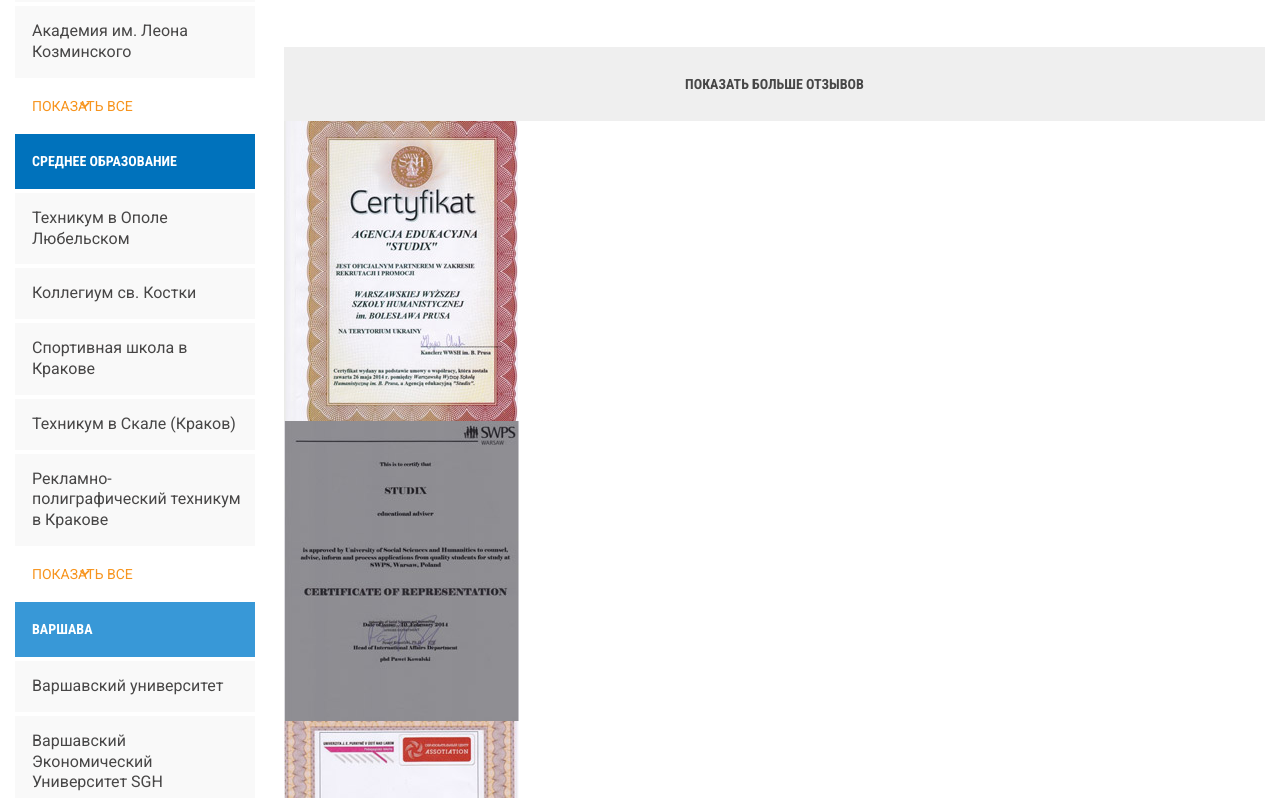
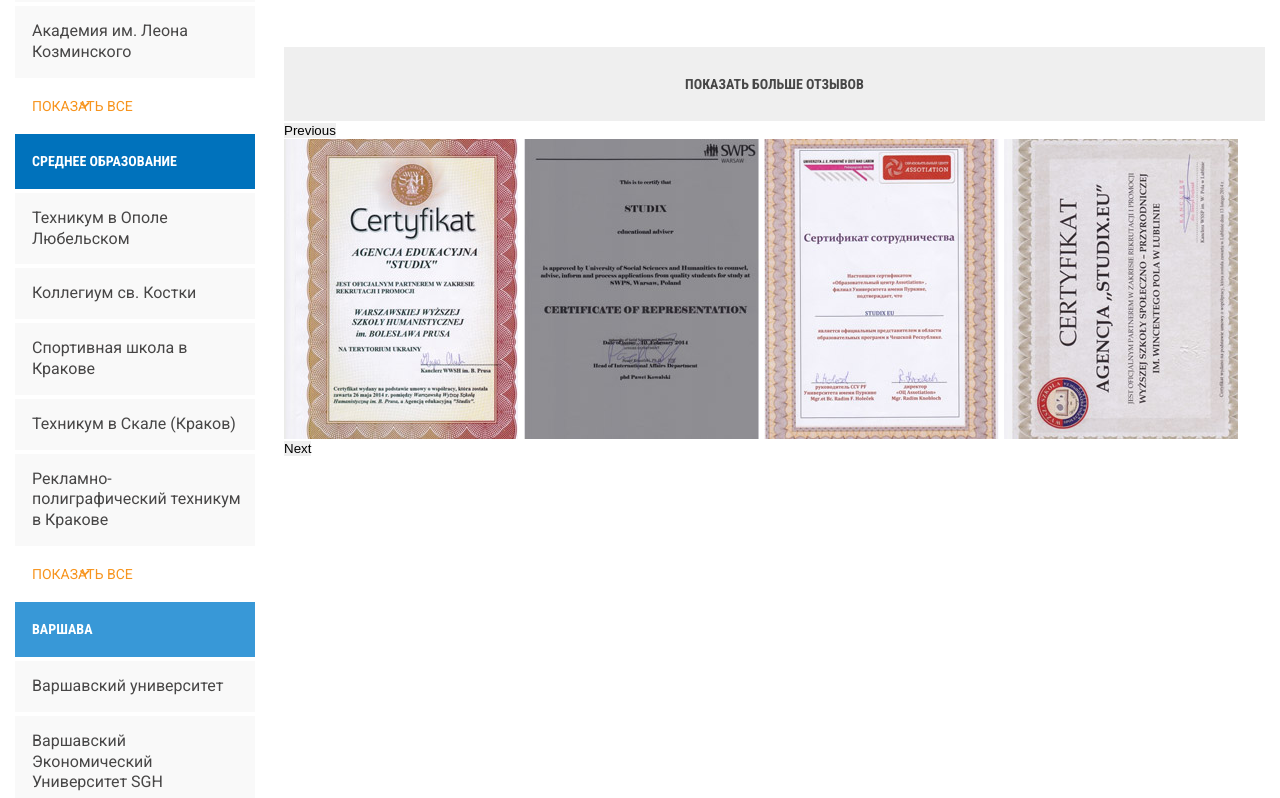
Before and after one commit to IrynaDemianiuk/studix, a website: page index.html in a window 1280 px wide. Shown: the part 2502-3300 px from the top of the page. Drawn offline with nearby package versions, Linux system fonts and the light colour scheme.

Commit message:
slider err

```diff
--- a/assets/js/main.js
+++ b/assets/js/main.js
@@ -32,6 +32,12 @@
             speed:300
         },
 
+        secondSlider: {
+          infinite: true,
+          slidesToShow: 4,
+          slidesToScroll: 1
+       },
+
 
         //ініціалізація слайдера куда ми передаємо /params/ обєкт з параметрами
         SLICK: function (block,params) {
@@ -42,6 +48,7 @@
         // ініціалізація всіх слайдерів
         init: function () {
             this.SLICK( $('.js-slider') , this.mainSlider);
+            this.SLICK( $('.sertyficats-slider') , this.secondSlider);
         }
 
     },
--- /dev/null
+++ b/assets/scss/layout/_sertyficats.scss
@@ -0,0 +1,3 @@
+.sertyficats {
+  width: 960px;
+}
--- a/assets/scss/style.scss
+++ b/assets/scss/style.scss
@@ -13,4 +13,5 @@
 @import "layout/offers";
 @import "layout/features";
 @import "layout/feedback";
+@import "layout/sertyficats";
 @import "layout/progress-bar-under-slider";
```
Also changed, not shown: assets/css/compressed/style.min.css, assets/css/style.css.
